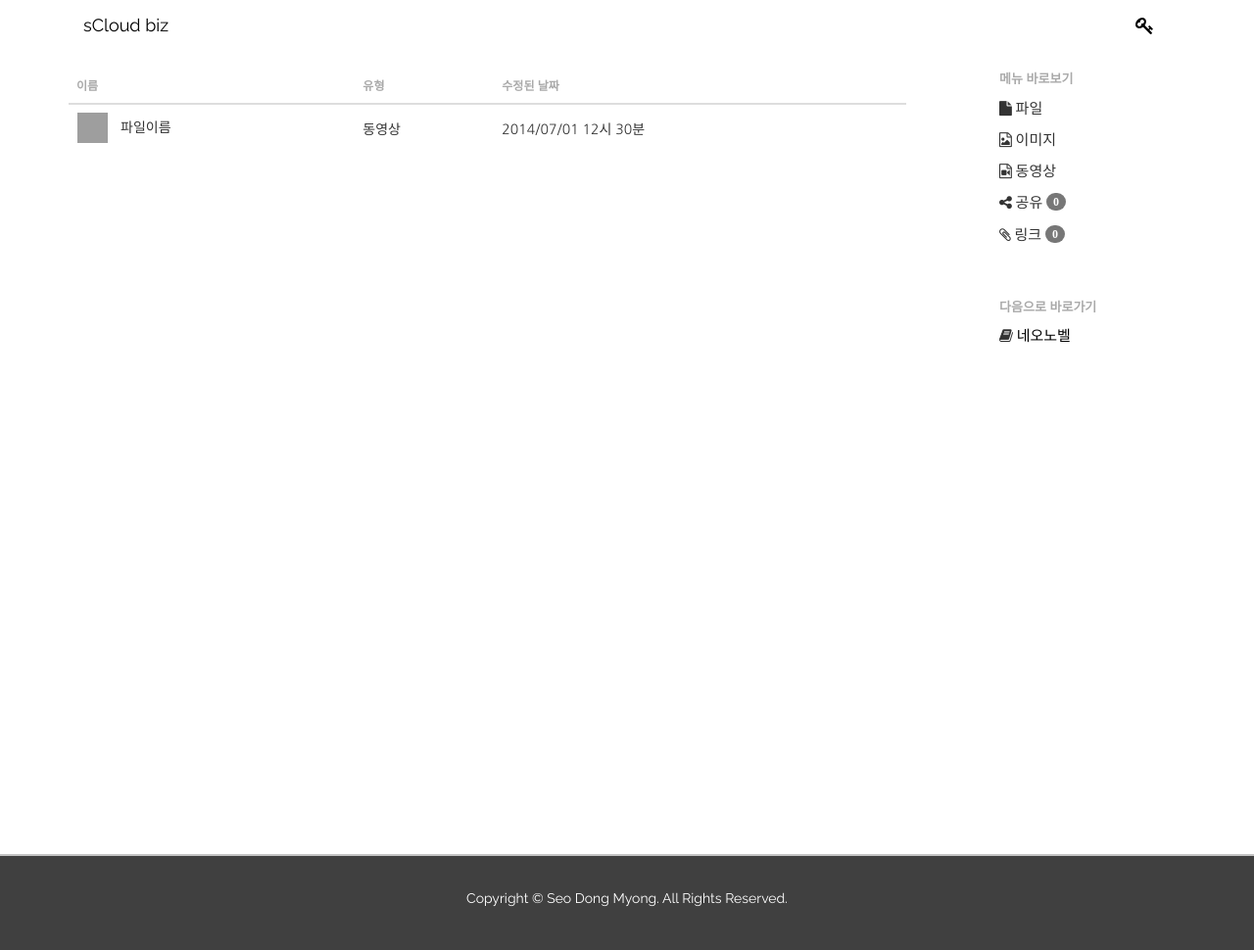
After one commit to L1heun/project1, a Flask app: page /home in a window 1280 px wide. The commit adds this page. Shown: the whole page at 98% size. Run offline with Flask 2, Linux system fonts and the light colour scheme; some libraries are stand-ins or nearby versions; grey boxes are pictures that could not be loaded.

Commit message:
Join, Login, Index Page, My Page

```diff
--- a/myApp/static/css/default.css
+++ b/myApp/static/css/default.css
@@ -28,6 +28,10 @@ header {
 	background-color : #fff;
 }
 
+.navbar-nav>li>a {
+	letter-spacing: 2px;
+}
+
 footer {
 	font-family: Raleway, "Times New Roman", Times, sans-serif;
 	border-top : 2px solid #c4c4c4;
@@ -43,3 +47,19 @@ footer {
 .container {
 	text-align : center;
 }
+
+a {
+	text-decoration: none;
+	color : #000;
+}
+
+#dragandrophandler {
+	border:2px dotted #0B85A1;
+	width:100%;
+	height : 250px;
+	color:#92AAB0;
+	padding-top : 100px;
+	text-align:center;
+	vertical-align:middle;
+	font-size:200%;
+}
--- /dev/null
+++ b/myApp/static/css/home.css
@@ -0,0 +1,50 @@
+.file-list i, .nav-custom i{
+	font-size : 15px;
+	text-align : left;
+	width :100%;
+	margin-bottom : 1em;
+}
+body {
+	background-color : #fff;
+}
+.nav-custom {
+	margin-top : 3em;
+}
+.nav-header {
+	width : 100%;
+	font-weight: 600;
+	font-size: 13px;
+	color: #aaa;
+	text-align : left;
+}
+.file-list i:hover {
+	cursor : pointer;
+}
+.table {
+	width : 75%;
+}
+.table thead tr th {
+	color : #aaa;
+	margin-bottom: 0px;
+	text-align: left;
+	font-size: 12px;
+	text-align : left;
+}
+.table tbody td {
+	text-align : left;
+	background-color : #fff;
+}
+aside {
+	position: fixed;
+	right : 0;
+
+}
+.thumb_nail {
+	border: none;
+	height: 31px;
+	width: 31px;
+	margin-top: 0px;
+	margin-right: 13px;
+	margin-left: 1px;
+	float : left;
+}
--- a/myApp/static/css/login.css
+++ b/myApp/static/css/login.css
@@ -1,4 +1,8 @@
 @charset utf-8;
+
+.content a {
+	color: #337ab7;
+}
 
 .login-form {
 	width : 100%;
--- /dev/null
+++ b/myApp/static/js/upload-handler.js
@@ -0,0 +1,20 @@
+var obj = $("#dragandrophandler");
+
+obj.on('dragenter', function (e) {
+    e.stopPropagation();
+    e.preventDefault();
+    $(this).css('border', '2px solid #0B85A1');
+});
+
+obj.on('dragover', function (e) {
+    e.stopPropagation();
+    e.preventDefault();
+});
+
+obj.on('drop', function (e) {
+    $(this).css('border', '2px dotted #0B85A1');
+    e.preventDefault();
+    var files = e.originalEvent.dataTransfer.files;
+
+    handleFileUpload(files,obj);
+});
--- a/myApp/templates/404.html
+++ b/myApp/templates/404.html
@@ -42,7 +42,7 @@
 <section>
 	<div>
 		<h1>존재하지 않는 페이지 입니다. (404 ERROR)</h1>
-		<p>존재하지 않는 페이지에 접근이 제한됩니다. 불편을 끼쳐드려 죄송합니다.</p>
+		<p>존재하지 않는 페이지에 접근을 요청하셨습니다. 불편을 끼쳐드려 죄송합니다.</p>
 	</div>
 </section>
 </body>
--- a/myApp/templates/layout/born.html
+++ b/myApp/templates/layout/born.html
@@ -11,6 +11,7 @@
 	<script src="//code.jquery.com/jquery-migrate-1.2.1.min.js"></script>
 	<script src="//code.jquery.com/ui/1.11.4/jquery-ui.js"></script>
 	<script src="https://maxcdn.bootstrapcdn.com/bootstrap/3.3.4/js/bootstrap.min.js"></script>
+	<script src="{{ url_for('static', filename='js/upload-handler.js') }}"></script>
 	<script>
 		$(document).ready(function() {
 			$('.content').height(window.outerHeight);
@@ -28,18 +29,15 @@
 	</header>
 	<section class = "content">
 		<div class = "container">
-			<aside>
-				{% block side %} {% endblock %}
-			</aside>
+			<aside>{% block side %} {% endblock %}</aside>
 			<article class = "content">
 				{% block content %} {% endblock%}
 			</article>
 		</div>
 	</section>
-	<footer>
-		<div class ="footer_group">
-			<p>Copyright © Seo Dong Myong. All Rights Reserved.</p>
-		</div>
-		{% block footer %} {% endblock%}
-	</footer>
+	{% include "layout/footer.html" %}
+
+	<div class = "modal-custom">
+		{% include 'service/file_upload.html' %}
+	</div>
 </body>
--- /dev/null
+++ b/myApp/templates/layout/footer.html
@@ -0,0 +1,6 @@
+<footer>
+	<div class ="footer_group">
+		<p>Copyright © Seo Dong Myong. All Rights Reserved.</p>
+	</div>
+	{% block footer %} {% endblock%}
+</footer>
--- a/myApp/templates/layout/header_login.html
+++ b/myApp/templates/layout/header_login.html
@@ -13,7 +13,7 @@
 			<div class = "collapse navbar-collapse" id="custom-collapse">
 				<ul class="nav navbar-nav navbar-right">
 					<li class="active"><a href="/">Home</a></li>
-					<li class=""><a href="#services">File Upload</a></li>
+					<li class=""><a id = "file-upload">File Upload</a></li>
                     <li><a href="#portfolio">Category</a></li>
                     <li><a href="{{ url_for('logout') }}">Logout</a></li>
 				</ul>
--- /dev/null
+++ b/myApp/templates/service/file_upload.html
@@ -0,0 +1,19 @@
+<div class="modal fade" id = "file-modal">
+  <div class="modal-dialog">
+    <div class="modal-content">
+      <div class="modal-header">
+        <button type="button" class="close" data-dismiss="modal" aria-label="Close">
+          <span aria-hidden="true">&times;</span>
+        </button>
+        <h4 class="modal-title">File upload</h4>
+      </div>
+      <div class="modal-body">
+        <div id="dragandrophandler">Drag & Drop Files Here</div>
+      </div>
+      <div class="modal-footer">
+        <button type="button" class="btn btn-default" data-dismiss="modal">Close</button>
+        <button type="button" class="btn btn-primary">Save changes</button>
+      </div>
+    </div><!-- /.modal-content -->
+  </div><!-- /.modal-dialog -->
+</div><!-- /.modal -->
--- /dev/null
+++ b/myApp/templates/service/home.html
@@ -0,0 +1,66 @@
+{% extends "layout/born.html" %}
+{% block title %} sColud biz - Home{% endblock %}
+{% block head %}
+	{{ super() }}
+	<link rel="stylesheet" href = "{{ url_for('static', filename = 'css/home.css') }}">
+	<script src="{{ url_for('static', filename='js/imgLiquid-min.js')}}"></script>
+	<script>
+		$(document).ready(function() {
+			$(".imgLiquidFill").imgLiquid();
+			$('.content').height(window.innerHeight);
+
+			$("#file-upload").click(function() {
+				$('#file-modal').modal('show');
+
+				var obj = $("#dragandrophandler");
+				obj.on('dragenter', function(e) {
+					e.stopPropagation();
+				    e.preventDefault();
+				    $(this).css('border', '2px solid #0B85A1');
+				})
+			})
+		});
+		$(window).resize(function() {
+			$('.content').height(window.innerHeight);
+		});
+	</script>
+{% endblock %}
+{% block side %}
+	<div class = 'file-list'>
+		<p class = 'nav-header'>메뉴 바로보기</p>
+		<i class="fa fa-file fa-4"> 파일</i>
+		<i class="fa fa-file-image-o"> 이미지</i>
+		<i class="fa fa-file-video-o"> 동영상</i>
+		<i class="fa fa-share-alt"> 공유 <span class="badge">0</span></i>
+		<i class="fa fa-paperclip"> 링크 <span class="badge">0</span></i>
+	</div>
+	<div class = 'nav-custom'>
+		<p class = 'nav-header'>다음으로 바로가기</p>
+		<i class="fa fa-book"><a href = 'http://neo.lnovel.kr/'> 네오노벨</a></i>
+	</div>
+{% endblock %}
+{% block content %}
+
+<table class = 'table table-striped table-hover'>
+	<thead>
+		<tr>
+			<th>이름</th>
+			<th>유형</th>
+			<th>수정된 날짜</th>
+		</tr>
+	</thead>
+	<tbody>
+		<tr>
+			<td>
+				<div class = "imgLiquidFill imgLiquid imgLiquid_bgSize imgLiquid_ready thumb_nail">
+					<img src = 'http://scripteden.com/previews/Clean/assets/images/item-1.jpg'>
+				</div>
+				<p style = 'float : left; padding-top : 5px;'> 파일이름</p>
+			</td>
+			<td style = "padding-top : 15px;">동영상</td>
+			<td style = "padding-top : 15px;">2014/07/01 12시 30분</td>
+		</tr>
+	</tbody>
+</table>
+
+{% endblock %}
--- a/myApp/views.py
+++ b/myApp/views.py
@@ -14,7 +14,11 @@ def Render(template) :
 
 @app.route('/')
 def index() :
-	return Render('index.html')
+	result = control.getAccountInfo()
+	result = json.loads(result)
+	if result['result'] != -1 :
+		return redirect(url_for("home"))
+	return render_template('index.html')
 
 @app.route("/logout")
 def logout() :
@@ -36,7 +40,7 @@ def login() :
 		if result['result'] == -1 :
 			result = "<script>alert('계정 혹은 패스워드가 잘못되었습니다.'); history.back(-1); </script>"
 		elif result['result'] == 1:
-			result = redirect(url_for("index"))
+			result = redirect(url_for("home"))
 		return result
 
 	return Render('account/login.html')
@@ -53,7 +57,11 @@ def join() :
 		if result['result'] == -1 :
 			result = "<script>alert('이미 존재하는 계정입니다'); history.back(-1); </script>"
 		elif result['result'] == 1 :
-			result = redirect(url_for("index"))
+			result = redirect(url_for("home"))
 		return result
 
 	return Render('account/join.html')
+
+@app.route('/home')
+def home() :
+	return Render('service/home.html')
```
Also changed, not shown: myApp/static/css/index.css (added, +36 -0 lines), myApp/templates/index.html (+6 -32 lines), 5 other files.
